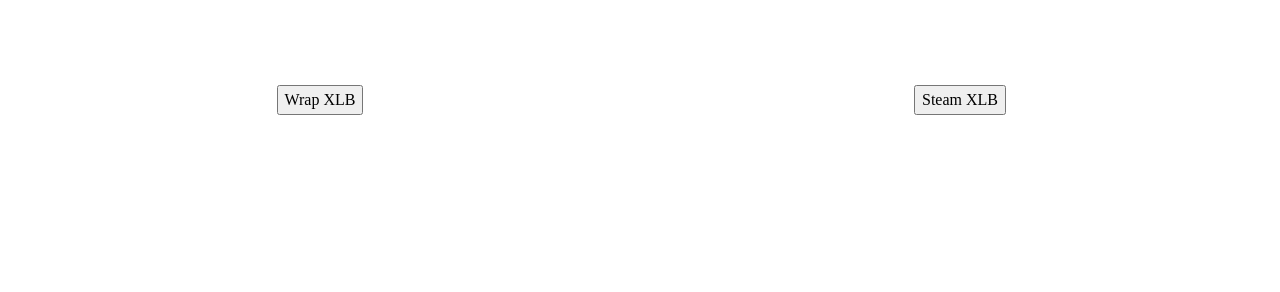
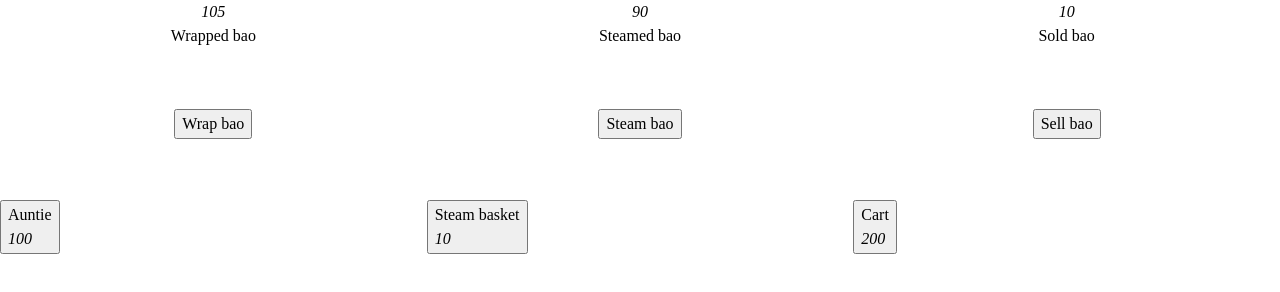
Before and after one commit to hackily/bao-clicker, a plain HTML site: page index.html in a window 1280 px wide. Drawn offline with Linux system fonts and the light colour scheme.

Commit message:
feat(module): Add ability to purchase modules, and add a sell bao clicker

```diff
--- a/index.html
+++ b/index.html
@@ -2,8 +2,8 @@
 <html>
   <head>
     <title>XLB clicker</title>
-    <meta name="description" content="XLB clicker" />
-    <meta name="keywords" content="idle clicker game xiaolongbao xlb" />
+    <meta name="description" content="Bao clicker" />
+    <meta name="keywords" content="idle clicker game xiaolongbao bao steamed buns xlb" />
     <link rel="stylesheet" type="text/css" href="main.css" />
     <script src="index.js"></script>
   </head>
@@ -11,12 +11,41 @@
     <div class="container">
       <section class="clicker-container">
         <section class="create-product">
-          <button class="clicker" type="button" onclick="handleClick(event)" entity-type="wrap">Wrap XLB</button>
+          <var entity-type="wrap">123</var>
+          <label>Wrapped bao</label>
+          <button class="clicker" type="button" onclick="handleClick(event)" entity-type="wrap">Wrap bao</button>
+        </section>
+        <section class="module-container">
+          <button entity-type="auntie" onclick="buyModule(event)">
+            <span>Auntie</span>
+            <var>100</var>
+          </button>
         </section>
       </section>
       <section class="clicker-container">
         <section class="create-product">
-          <button class="clicker" type="button" onclick="handleClick(event)" entity-type="steam">Steam XLB</button>
+          <var entity-type="steam">123</var>
+          <label>Steamed bao</label>
+          <button class="clicker" type="button" onclick="handleClick(event)" entity-type="steam">Steam bao</button>
+        </section>
+        <section class="module-container">
+          <button entity-type="steamBasket" onclick="buyModule(event)">
+            <span>Steam basket</span>
+            <var>10</var>
+          </button>
+        </section>
+      </section>
+      <section class="clicker-container">
+        <section class="create-product">
+          <var entity-type="sell">123</var>
+          <label>Sold bao</label>
+          <button class="clicker" type="button" onclick="handleClick(event)" entity-type="sell">Sell bao</button>
+        </section>
+        <section class="module-container">
+          <button entity-type="cart" onclick="buyModule(event)">
+            <span>Cart</span>
+            <var>200</var>
+          </button>
         </section>
       </section>
     </div>
--- a/index.js
+++ b/index.js
@@ -1,62 +1,124 @@
 // #region constants
-const TICK = 100;
+const TICK = 42;
+const ENTITY_TYPES = {
+  wrap: 'wrap',
+  steam: 'steam',
+  sell: 'sell',
+}
 const WRAP_MODULES = {
   auntie: {
-    baseValue: 1,
+    baseRps: 1,
+    baseCost: 100,
     growth: 1.3,
-    cost: 100,
+    parentEntity: 'wrap'
   },
 };
 const STEAM_MODULES = {
-  steam_basket: {
-    baseValue: 0.1,
+  steamBasket: {
+    baseRps: 0.1,
+    baseCost: 10,
     growth: 1.2,
-    cost: 10,
+    parentEntity: 'steam'
   },
 };
+const SELL_MODULES = {
+  cart: {
+    baseRps: 2,
+    baseCost: 200,
+    growth: 1.5,
+    parentEntity: 'sell'
+  }
+}
 const MODULES_MAP = {
   ...WRAP_MODULES,
   ...STEAM_MODULES,
+  ...SELL_MODULES
 };
 // #endregion constants
 
 const gameState = {
+  currencyEntity: ENTITY_TYPES.sell,
   clickers: [
     {
-      name: "wrap",
-      value: 0,
+      entity: ENTITY_TYPES.wrap,
+      value: 100,
+      rps: 0,
+      click: 1,
+      modules: {
+        auntie: 1
+      },
+    },
+    {
+      entity: ENTITY_TYPES.steam,
+      value: 100,
       rps: 0,
       click: 1,
       modules: {},
     },
     {
-      name: "steam",
+      entity: ENTITY_TYPES.sell,
       value: 0,
       rps: 0,
       click: 1,
-      modules: {},
+      modules: {
+        cart: 1
+      },
     },
   ],
 };
+
+const buyModule = (e) => {
+  const moduleEntity = e.currentTarget.getAttribute('entity-type');
+  const module = MODULES_MAP[moduleEntity];
+  if(module) {
+    // Subtract cost
+    const currencyClicker = gameState.clickers.find(clicker => clicker.entity === gameState.currencyEntity);
+    const clicker = gameState.clickers.find(clicker => clicker.entity === module.parentEntity);
+    currencyClicker.value -= module.baseCost * Math.pow(module.growth, clicker.modules[moduleEntity] ?? 0);
+    // Increase module value;
+    clicker.modules[moduleEntity]++;
+  }
+}
+
 const handleClick = (e) => {
-  const entity = e.target.getAttribute('entity-type');
+  const entity = e.currentTarget.getAttribute('entity-type');
   if(!entity) {
     throw new Error('Please provide an entity type for this clicker')
   }
-  const clicker = gameState.clickers.find(clicker => clicker.name === entity);
-  clicker.value += clicker.click;
+  const clickerIdx = gameState.clickers.findIndex(clicker => clicker.entity === entity);
+  const clicker = gameState.clickers[clickerIdx]
+  const prevClicker = gameState.clickers[clickerIdx -1];
+  let created = clicker.click;
+  if(prevClicker) {
+    created = Math.min(prevClicker.value, created)
+    prevClicker.value -= created;
+  }
+  clicker.value += created;
 };
 
 const gameLoop = () => {
-  gameState.clickers.forEach((clicker) => {
+  gameState.clickers.forEach((clicker, index) => {
     const { modules } = clicker;
     // Recalculate RPS
     clicker.rps = Object.keys(modules).reduce(
-      (acc, moduleName) => acc + MODULES_MAP[moduleName]?.baseValue ?? 0,
+      (acc, moduleName) => acc + (MODULES_MAP[moduleName]?.baseRps ?? 0) * modules[moduleName],
       0
     );
     // Apply values
-    clicker.value += clicker.rps / (1000 / TICK);
+    const prevClicker = gameState.clickers[index -1];
+    const rate = clicker.rps / (1000 / TICK);
+    let created = rate;
+    if(prevClicker) {
+      created = Math.min(prevClicker.value, rate)
+      prevClicker.value -= created;
+    }
+    clicker.value += created
+
+    // Draw
+    const valueEl = document.querySelector(`var[entity-type='${clicker.entity}']`);
+    if(valueEl) {
+      valueEl.innerHTML = Math.floor(clicker.value).toLocaleString(undefined)
+    }
   });
 };
 
--- a/main.css
+++ b/main.css
@@ -47,7 +47,7 @@
 @layer components {
   .container {
     display: grid;
-    grid-template-columns: 1fr 1fr;
+    grid-template-columns: 1fr 1fr 1fr;
     width: 100%;
     height: 100%;
   }
@@ -56,7 +56,12 @@
   }
   .create-product {
     display: flex;
+    flex-direction: column;
     height: 200px;
+    align-items: center;
   }
-
+  .module-container button {
+    display: flex;
+    flex-direction: column;
+  }
 }
```
